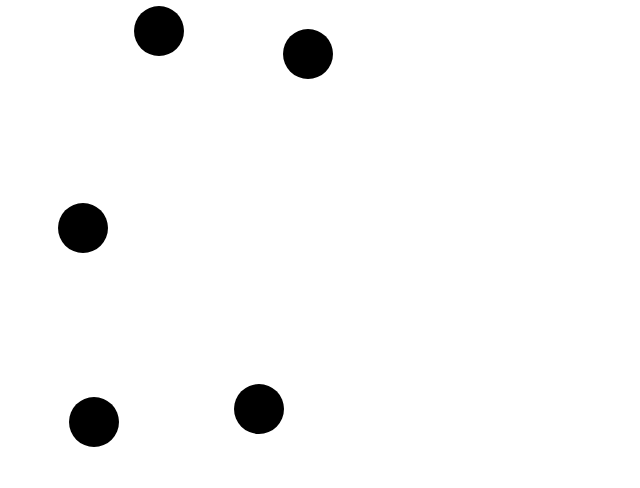
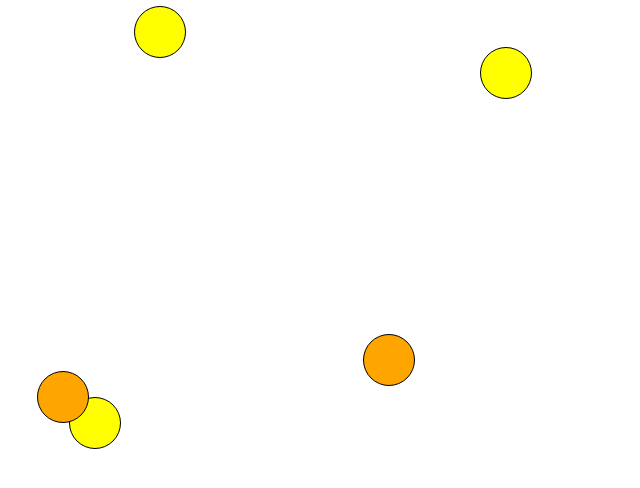
Before and after one commit to pedropaulowski/baloesgame, a plain HTML site: page index.html in a window 1280 px wide. Shown: the whole page, without its empty margins (0-640 px from the left). Drawn offline with Linux system fonts and the light colour scheme.

Commit message:
colocando cores diferentes

```diff
--- a/index.html
+++ b/index.html
@@ -10,6 +10,7 @@
 			background-color: black;
 			border-radius: 50%;
 			position: absolute;
+			border:1px solid black;
 
 		}
 	</style>
--- a/script.js
+++ b/script.js
@@ -9,8 +9,12 @@ function addBola(){
 	//Math.random gera um numero aleatorio e o *500 é para definir um intervalor de 0,500
 	var p1 = Math.floor(Math.random() * 500);//gera numero aleatorio para a posição p1
 	var p2 = Math.floor(Math.random() * 400);//gera numero aleatorio para a posição p2
+	var idCor = Math.floor(Math.random() * 5);
+	//criar o array das cores
+	var cores = ["green", "red", "yellow", "orange", "blue", "gray"];
+	var cor = cores[idCor];
 	//vamos inserir esses valores na nossa bola(a posição)
-	bola.setAttribute("style", "left:"+p1+"px;top:"+p2+"px;");
+	bola.setAttribute("style", "left:"+p1+"px;top:"+p2+"px; background-color:"+cor+";");
 	//criar ação de clique para estourar
 	bola.setAttribute("onclick", "estourar(this)");
 
```
